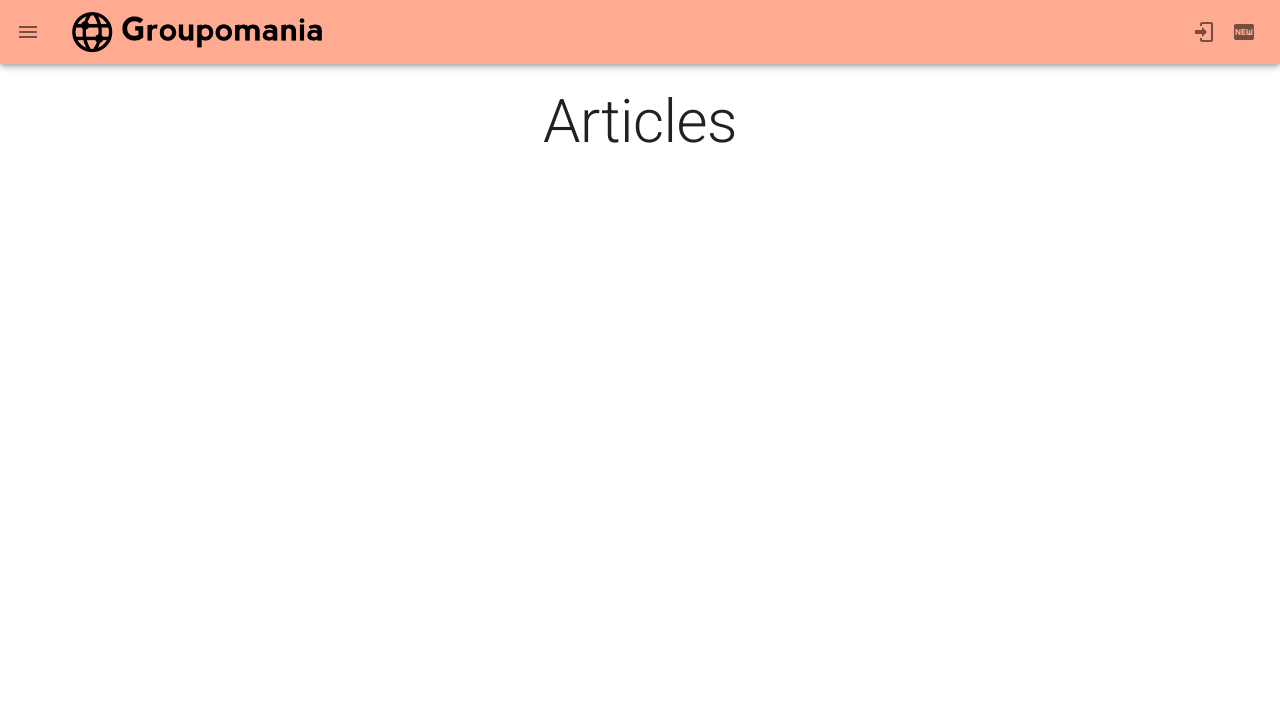
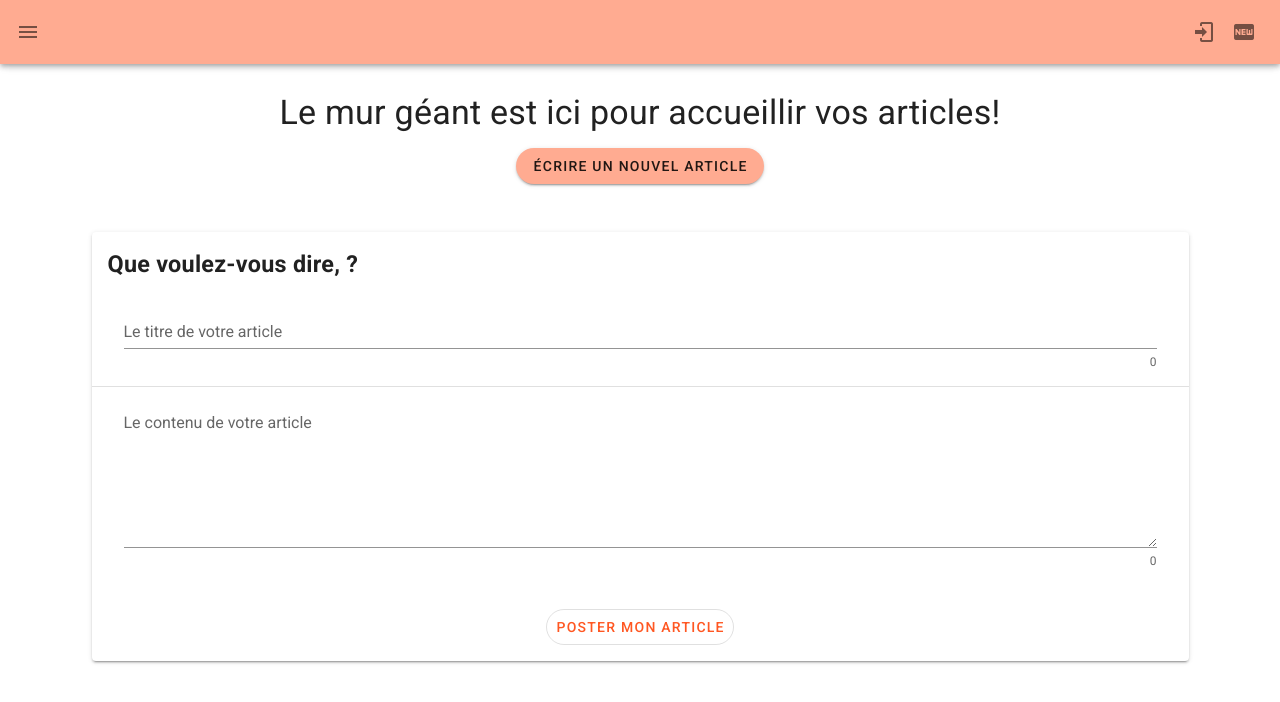
Before and after one commit to AxelCOCHELIN/P7-Groupomania, a Vue app in the folder frontend/: page /feed in a window 1280 px wide. Shown: the top 702 px of the page. Built offline with nearby package versions, Linux system fonts and the light colour scheme.

Commit message:
creation page profil + ajout de l'ajout d'article

```diff
--- a/frontend/src/App.vue
+++ b/frontend/src/App.vue
@@ -1,7 +1,7 @@
 <template>
   <v-app>
     <Navbar />
-    <v-main>
+    <v-main color="grey">
       <router-view></router-view>
     </v-main>
   </v-app>
--- a/frontend/src/components/Navbar.vue
+++ b/frontend/src/components/Navbar.vue
@@ -30,12 +30,10 @@
         ><span dark color="black">Admin</span></v-tooltip
       >
     </div>
-    <v-btn v-if="currentUser.username" text to="/articles/new"
-      >Ajouter un article</v-btn
-    >
+
     <v-spacer></v-spacer>
     <div class="title" v-if="currentUser.username">
-      <v-btn text
+      <v-btn text to="/profile"
         >{{ currentUser.username }} <v-icon>mdi-account-circle</v-icon></v-btn
       >
 
@@ -48,25 +46,12 @@
             aria-label="Fil d'actualité"
             v-bind="attrs"
             v-on="on"
-            to="/"
-            ><v-icon>mdi-home</v-icon></v-btn
+            to="/feed"
+            ><v-icon>mdi-newspaper-variant-outline</v-icon></v-btn
           ></template
         ><span dark color="black">Fil d'actualité</span></v-tooltip
       >
 
-      <v-tooltip bottom>
-        <template v-slot:activator="{ on, attrs }">
-          <v-btn
-            fab
-            plain
-            small
-            aria-label="tous les profils"
-            v-bind="attrs"
-            v-on="on"
-            ><v-icon>mdi-book</v-icon></v-btn
-          ></template
-        ><span dark color="black">Tous les profils</span></v-tooltip
-      >
       <v-tooltip bottom>
         <template v-slot:activator="{ on, attrs }">
           <v-btn
--- a/frontend/src/router/index.js
+++ b/frontend/src/router/index.js
@@ -4,6 +4,7 @@ import Home from "../views/Home.vue";
 import Login from "../views/Login.vue";
 import Registration from "../views/Registration.vue";
 import Feed from "../views/Feed.vue";
+import Profile from "../views/Profile.vue";
 import AdminPage from "../views/AdminPage.vue";
 import AdminUsers from "../views/AdminUsers.vue";
 import ArticleAlone from "../views/ArticleAlone.vue";
@@ -30,6 +31,11 @@ const routes = [
     path: "/registration",
     name: "Registration",
     component: Registration,
+  },
+  {
+    path: "/profile",
+    name: "Profile",
+    component: Profile,
   },
   {
     path: "/about",
--- a/frontend/src/store/index.js
+++ b/frontend/src/store/index.js
@@ -25,6 +25,10 @@ export default new Vuex.Store({
     SET_USERS(state, users) {
       state.users = users;
     },
+    ADD_ARTICLE(state, article) {
+      let articles = state.articles.concat(article);
+      state.articles = articles;
+    },
   },
   actions: {
     async loadUsers({ commit }) {
@@ -34,6 +38,10 @@ export default new Vuex.Store({
     async loadArticles({ commit }) {
       let response = await Api().get("/articles");
       commit("SET_ARTICLES", response.data);
+    },
+    async createArticle({ commit }, newArticle) {
+      let response = await Api().post("/article/new", newArticle);
+      commit("ADD_ARTICLE", response.data);
     },
     logoutUser({ commit }) {
       commit("LOGOUT_USER");
--- a/frontend/src/views/Feed.vue
+++ b/frontend/src/views/Feed.vue
@@ -1,6 +1,65 @@
 <template>
   <v-container class="home">
-    <h1 class="display-3 ma-4 d-flex justify-center">Articles</h1>
+    <h1 class="display-1 ma-4 d-flex justify-center">
+      Le mur géant est ici pour accueillir vos articles!
+    </h1>
+
+    <div>
+      <div class="text-center mb-4">
+        <v-btn rounded color="deep-orange lighten-3" @click="post = !post">
+          Écrire un nouvel article
+        </v-btn>
+      </div>
+      <v-alert :value="post" transition="scale-transition">
+        <v-card class="ma-4" :value="post">
+          <v-card-title>
+            <h3>Que voulez-vous dire, {{ currentUser.username }}?</h3>
+          </v-card-title>
+          <v-form class="pb-2">
+            <v-text-field
+              class="mx-4 pa-4"
+              id="title"
+              autocompete="off"
+              v-model="newArticle.title"
+              label="Le titre de votre article"
+              :rules="[
+                required('title'),
+                minLength('title', 2),
+                maxLength('title', 160),
+              ]"
+              counter="true"
+            ></v-text-field>
+            <v-divider></v-divider>
+            <v-textarea
+              class="mx-4 pa-4"
+              id="content"
+              autocomplete="off"
+              v-model="newArticle.content"
+              label="Le contenu de votre article"
+              :rules="[
+                required('content'),
+                minLength('content', 4),
+                maxLength('content', 8000),
+              ]"
+              counter="true"
+            >
+            </v-textarea>
+          </v-form>
+          <v-card-actions class="d-flex justify-center"
+            ><v-btn
+              text
+              rounded
+              outlined
+              color="deep-orange"
+              class="ma-2"
+              @click="createArticle"
+              >Poster mon article
+            </v-btn></v-card-actions
+          >
+        </v-card>
+      </v-alert>
+    </div>
+
     <v-card
       outlined
       hover
@@ -21,14 +80,29 @@
 
 <script>
 // @ is an alias to /src
+import validations from "@/utils/validations";
+import { mapState } from "vuex";
 
 export default {
   name: "Feed",
   components: {},
+  data() {
+    return {
+      newArticle: { title: "", content: "" },
+      post: true,
+      ...validations,
+    };
+  },
+  methods: {
+    createArticle() {
+      this.$store.dispatch("createArticle", this.newArticle);
+    },
+  },
   computed: {
     articles() {
       return this.$store.state.articles;
     },
+    ...mapState(["currentUser"]),
   },
 };
 </script>
--- /dev/null
+++ b/frontend/src/views/Profile.vue
@@ -0,0 +1,19 @@
+<template>
+  <v-container>
+    <v-card>
+      <v-card-title>
+        {{ currentUser.username }}
+      </v-card-title>
+    </v-card>
+  </v-container>
+</template>
+
+<script>
+import { mapState } from "vuex";
+
+export default {
+  computed: {
+    ...mapState(["currentUser"]),
+  },
+};
+</script>
```
